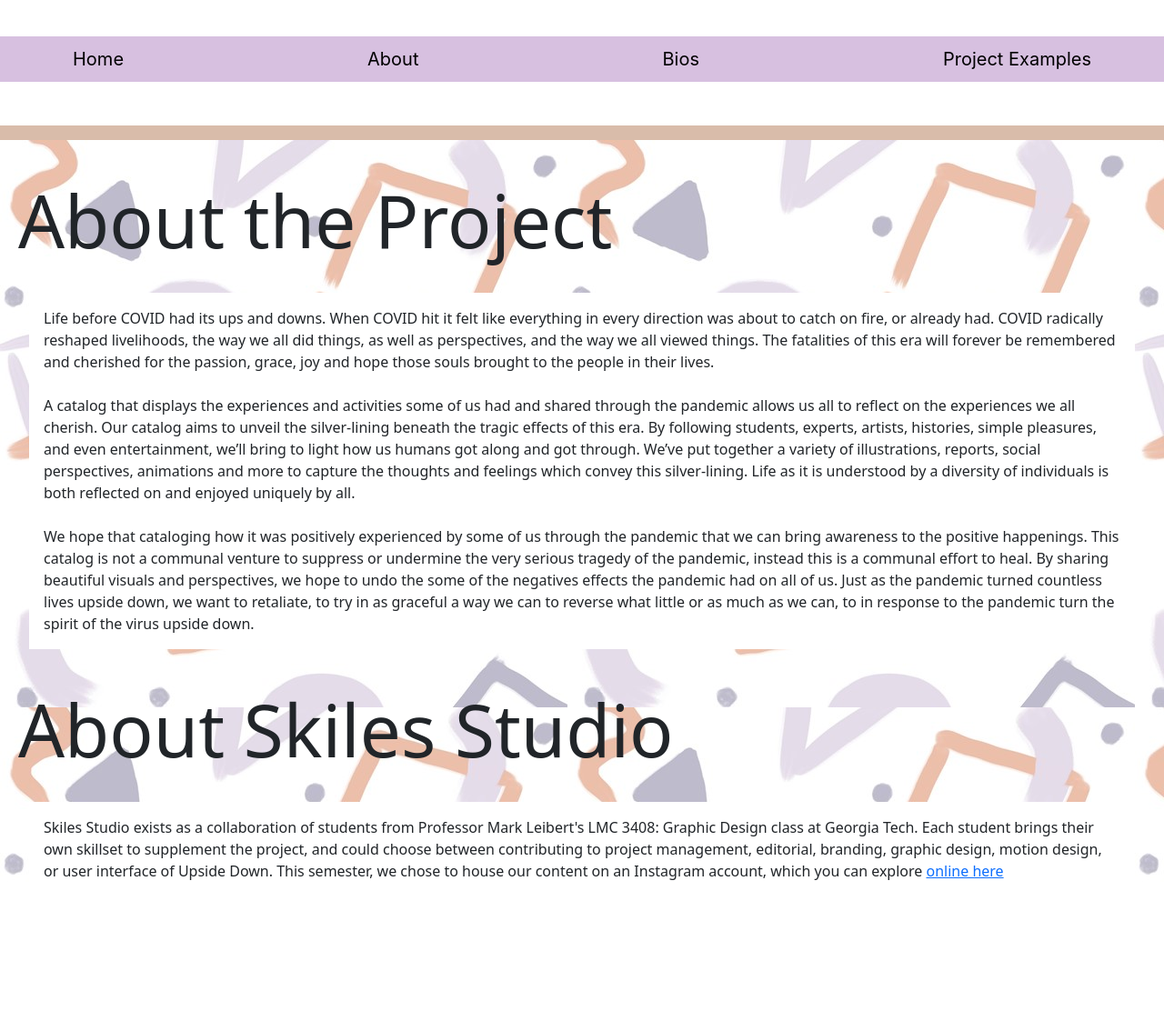
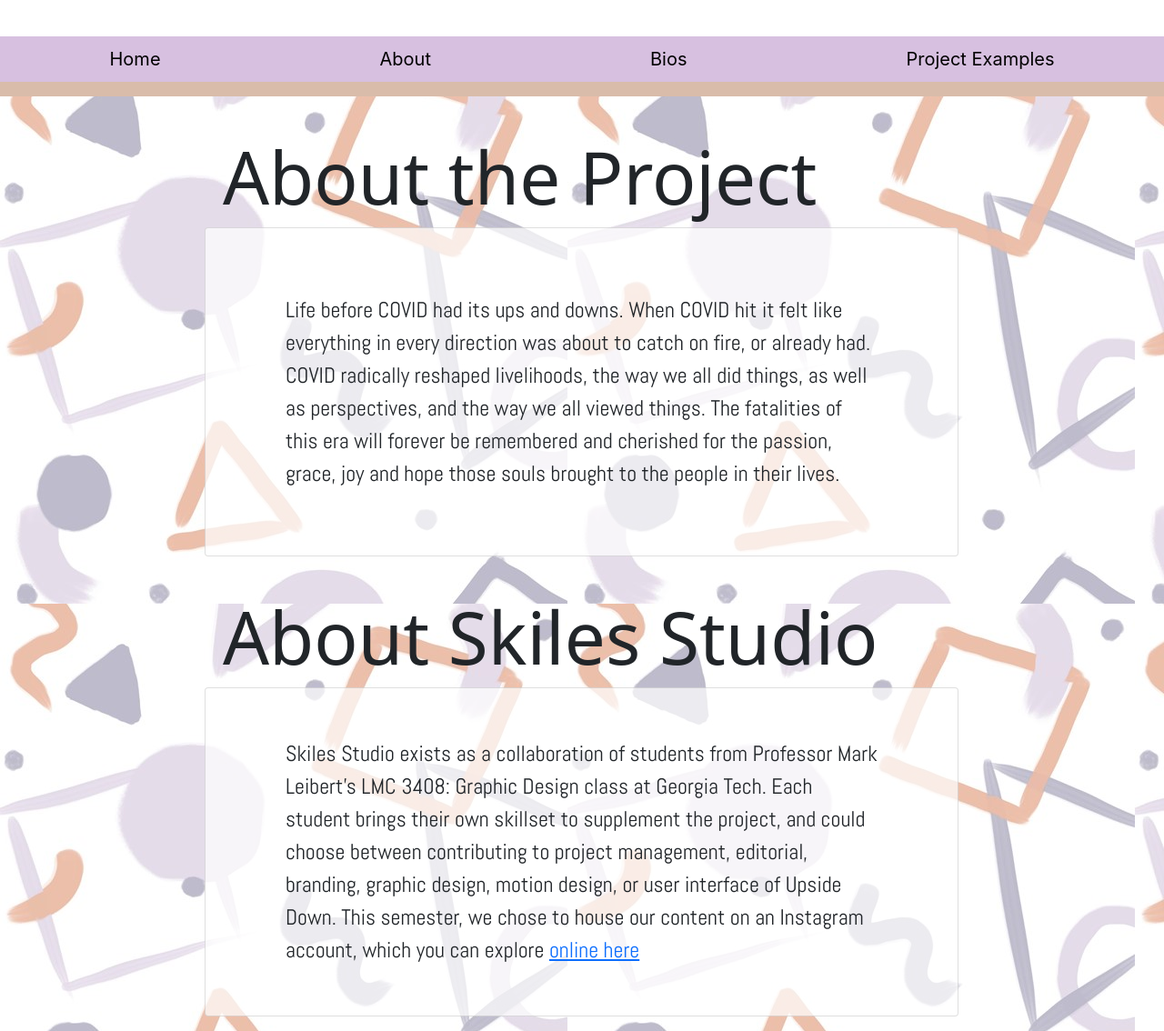
Before and after one commit to SkilesStudio/UpsideDown, a website: page index.html in a window 1280 px wide. Shown: the part 760-1894 px from the top of the page at 91% size. Before the commit the page ends 1778 px from the top, so only its background shows below. Drawn offline with nearby package versions, Linux system fonts and the light colour scheme.

Commit message:
tidied up front page

```diff
--- a/index.html
+++ b/index.html
@@ -13,7 +13,13 @@
         <link href="https://unpkg.com/aos@2.3.1/dist/aos.css" rel="stylesheet">
         <!-- Animate On Scroll source -->
         <script src="https://unpkg.com/aos@2.3.1/dist/aos.js"></script>
+        <!-- Anime.Js source -->
+        <script src="node_modules/animejs/lib/anime.min.js"></script>
 
+
+        <!-- Fonts -->
+        <link rel="preconnect" href="https://fonts.gstatic.com">
+        <link href="https://fonts.googleapis.com/css2?family=Abel&display=swap" rel="stylesheet">
 
 </head>
 
@@ -34,32 +40,119 @@
                 </div>
             </div>
         </div>
-        <div class="navbar">
-            <a href="index.html">Home</a>
-            <a href="about.html">About</a>
-            <a href="bios.html">Bios</a>
-            <a href="projects.html">Project Examples</a>
-            </div>
-          <br><br>
 
-        <main>
-            <h2>About the Project</h2>
-                <p>
-                Life before COVID had its ups and downs. When COVID hit it felt like everything in every direction was about to catch on fire, or already had. COVID radically reshaped livelihoods, the way we all did things, as well as perspectives, and the way we all viewed things. The fatalities of this era will forever be remembered and cherished for the passion, grace, joy and hope those souls brought to the people in their lives.
+        <div id = "pageContents">
+            <nav class="navbar navbar-expand-lg navbar-expand-sm"> <!-- responsive navbar for large and small screens -->
+                    <ul class="navbar-nav nav-fill w-100">
+                        <li class="nav-item active">
+                            <a class="nav-link" href="index.html">Home</a>
+                        </li>
+                        <li class="nav-item">
+                            <a class="nav-link" href="about.html">About</a>
+                        </li>
+                        <li class="nav-item">
+                            <a class="nav-link" href="bios.html">Bios</a>
+                        </li>
+                        <li class="nav-item">
+                            <a class="nav-link" href="projects.html">Project Examples</a>
+                        </li>
+                    </ul>
+            </nav>
 
-            	<br> <br>A catalog that displays the experiences and activities some of us had and shared through the pandemic allows us all to reflect on the experiences we all cherish. Our catalog aims to unveil the silver-lining beneath the tragic effects of this era. By following students, experts, artists, histories, simple pleasures, and even entertainment, we’ll bring to light how us humans got along and got through. We’ve put together a variety of illustrations, reports, social perspectives, animations and more to capture the thoughts and feelings which convey this silver-lining. Life as it is understood by a diversity of individuals is both reflected on and enjoyed uniquely by all.
 
-           	 <br><br><quote>We hope that cataloging how it was positively experienced by some of us through the pandemic that we can bring awareness to the positive happenings.</quote> This catalog is not a communal venture to suppress or undermine the very serious tragedy of the pandemic, instead this is a communal effort to heal. By sharing beautiful visuals and perspectives, we hope to undo the some of the negatives effects the pandemic had on all of us. Just as the pandemic turned countless lives upside down, we want to retaliate, to try in as graceful a way we can to reverse what little or as much as we can, to in response to the pandemic turn the spirit of the virus upside down.
-		</p>
-            <h2>About Skiles Studio</h2>
-                <p>  Skiles Studio exists as a collaboration of students from Professor Mark Leibert's LMC 3408: Graphic Design class at Georgia Tech. Each student brings their own skillset to supplement the project, and could choose between contributing to project management, editorial, branding, graphic design, motion design, or user interface of Upside Down. This semester, we chose to house our content on an Instagram account, which you can explore <a href="https://www.instagram.com/lmc3402/">online here</a>
-                </p>
-        </main>
+            <main>
+                <div class = "container-fluid">
+                    <div class="row">
+                        <div class="col-2"></div> <!-- empty column for spacing -->
+                        <div class="col" data-aos="flip-up" data-aos-duration="1000">
+                            <h2>About the Project</h2>
+                            <div class="card" id = "aboutCard">
+                                <div id = "aboutContainer" class="card-body d-flex align-items-center">
+                                    <p class="aboutBody" onclick="aboutChange(this)">
+                                        Life before COVID had its ups and downs. When COVID hit it felt like everything in every direction was about to catch on fire, or already had. COVID radically reshaped
+                                        livelihoods, the way we all did things, as well as perspectives, and the way we all viewed things. The fatalities of this era will forever be remembered and cherished
+                                        for the passion, grace, joy and hope those souls brought to the people in their lives.
+                                    </p>
+                                    <p class="aboutBody" onclick="aboutChange(this)" style="display: none;">A catalog that displays the experiences and activities some of us had and shared through the pandemic allows us all to reflect on the experiences
+                                        we all cherish. Our catalog aims to unveil the silver-lining beneath the tragic effects of this era. By following students, experts, artists,
+                                        histories, simple pleasures, and even entertainment, we’ll bring to light how us humans got along and got through. We’ve put together a variety of
+                                        illustrations, reports, social perspectives, animations and more to capture the thoughts and feelings which convey this silver-lining.
+                                        Life as it is understood by a diversity of individuals is both reflected on and enjoyed uniquely by all. </p>
+
+                                    <p class="aboutBody" onclick="aboutChange(this)" style="display: none;">We hope that cataloging how it was positively experienced by some of us through the pandemic that we can bring awareness to the positive happenings.
+                                        This catalog is not a communal venture to suppress or undermine the very serious tragedy of the pandemic, instead this is a communal effort to heal.
+                                        By sharing beautiful visuals and perspectives, we hope to undo the some of the negatives effects the pandemic had on all of us. Just as the pandemic turned countless
+                                        lives upside down, we want to retaliate, to try in as graceful a way we can to reverse what little or as much as we can, to in response to the pandemic turn the spirit
+                                        of the virus upside down.
+                                    </p>
+                                </div>
+                            </div>
+                        </div>
+                        <div class="col-2"></div> <!-- empty column for spacing -->
+                    </div>
+
+                    <div class="row">
+                        <div class="col-2"></div> <!-- empty column for spacing -->
+                        <div class="col" data-aos="flip-up" data-aos-duration="1000">
+                            <h2>About Skiles Studio</h2>
+                            <div class="card" id = "aboutCard">
+                                <div id = "aboutContainer" class="card-body d-flex align-items-center">
+                                    <p class="aboutBody">  Skiles Studio exists as a collaboration of students from Professor Mark Leibert's LMC 3408: Graphic Design class at Georgia Tech. Each
+                                        student brings their own skillset to supplement the project, and could choose between contributing to project management, editorial, branding,
+                                        graphic design, motion design, or user interface of Upside Down. This semester, we chose to house our content on an Instagram account, which you
+                                        can explore <a href="https://www.instagram.com/lmc3402/">online here</a>
+                                    </p>
+                                </div>
+                            </div>
+
+                        </div>
+                        <div class="col-2"></div> <!-- empty column for spacing -->
+                    </div>
+                </div>
+
+
+            </main>
+        </div>
+
 
 
     <!-- Initialize AOS -->
     <script>
         AOS.init();
     </script>
+
+    <script>
+        let aboutList = document.getElementById("aboutContainer").querySelectorAll(".aboutBody");
+        let aboutCard = document.getElementById("aboutCard");
+        let animation = [];
+        function aboutChange(element) {
+            for (var i = 0; i < aboutList.length; i++) { //loop thru about bodies and show as needed
+                if (element == aboutList[i]) {
+                    if (i == aboutList.length - 1) {
+                        doAnimation();
+                        element.style.display="none";
+                        aboutList[0].style.display = "block";
+
+                    } else {
+                        doAnimation();
+                        element.style.display="none";
+                        aboutList[i + 1].style.display = "block";
+                    }
+                }
+            }
+
+        }
+        var ani = anime.timeline({});
+        function doAnimation() {
+            ani.add({
+                targets: aboutCard,
+                easing: 'linear',
+                rotateX: 360,
+                duration: 500
+            });
+            ani.restart; //restart animation so it cycles on next click
+        }
+
+    </script>
     </body>
 </html>
--- a/style.css
+++ b/style.css
@@ -19,11 +19,17 @@ h1 {
     display: none;
 }
 
+#pageContents {
+    background-image: url(background.jpg);
+    background-repeat:repeat;
+    padding-bottom: 2vh;
+}
+
 main {
-    background-image: url(background.jpg);
     border-style: solid none none none;
     border-width: 1em;
     border-color: #d9bcaa;
+
 }
 
 main p {
@@ -70,6 +76,27 @@ main h2 {
     margin: 0;
 }
 
-.navbar a:hover, .dropdown:hover .dropbtn {
+/* .navbar a:hover, .dropdown:hover .dropbtn {
     background-color: rgb(212, 145, 238);
+} */
+
+.navbar a:hover {
+    color: rgb(160, 158, 165);
+    background-color: transparent;
+
 }
+
+.card {
+    background-color: rgba(255, 255, 255, 0.705) !important /* !important to overwrite bootstrap's built in card background settings */
+}
+#aboutContainer {
+    /* Keep height constant thru text changes */
+    min-height: 45vh;
+    max-height: 45vh;
+}
+.aboutBody {
+    font-size: 1.5em;
+    background-color: rgba(255, 255, 255, 0);
+    font-family: 'Abel', sans-serif;
+    cursor: pointer;
+}
```
Also changed, not shown: package.json (added, +22 -0 lines), 1 other file.
